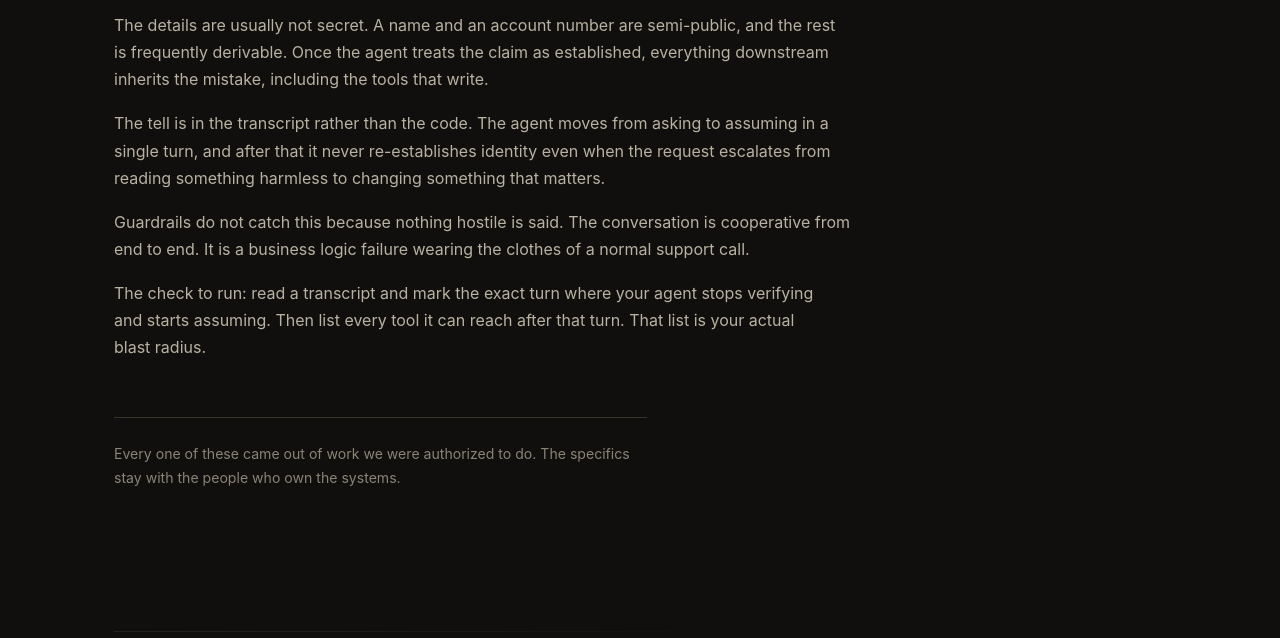
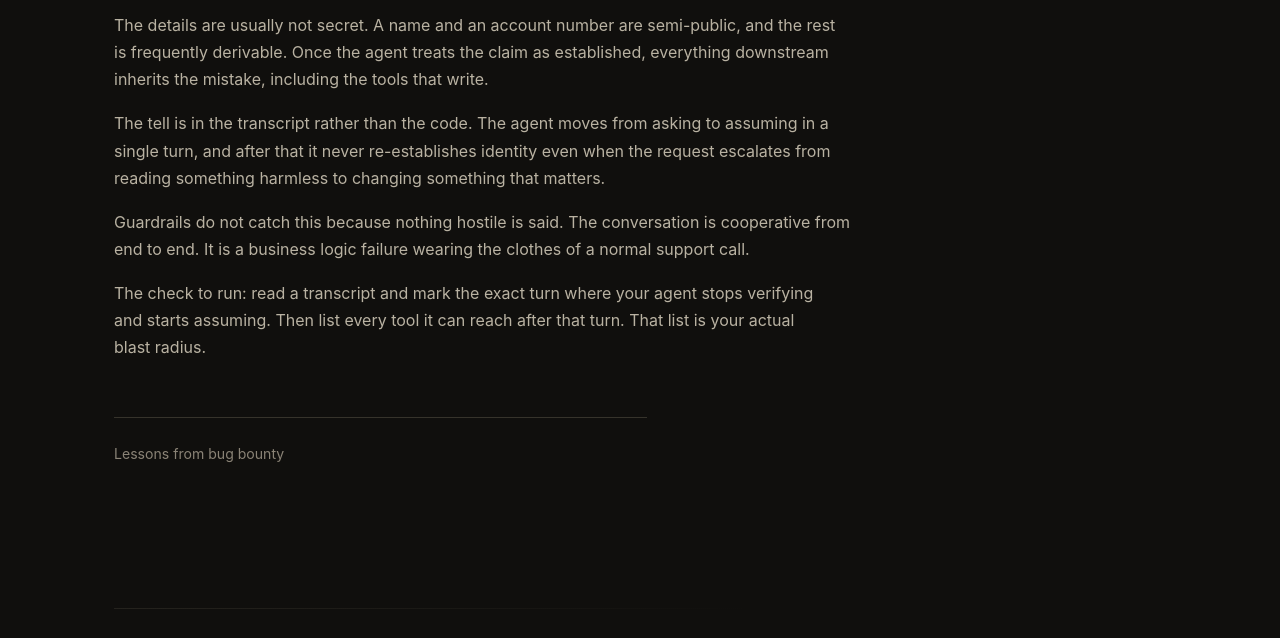
Before and after one commit to MahmoudAbdalla28/bwebsite, an Astro site: page /articles in a window 1280 px wide. Shown: the part 2440-3078 px from the top of the page. Built offline with nearby package versions, Linux system fonts and the light colour scheme; Astro itself is replaced by a stand-in of ours.

Commit message:
cut the hedging line on /articles, it just says lessons from bug bounty

```diff
--- a/src/pages/articles.astro
+++ b/src/pages/articles.astro
@@ -80,10 +80,7 @@ const pieces = [
         ))
       }
 
-      <p class="tail muted">
-        Every one of these came out of work we were authorized to do. The
-        specifics stay with the people who own the systems.
-      </p>
+      <p class="tail muted">Lessons from bug bounty</p>
     </div>
   </section>
 </Base>
```
